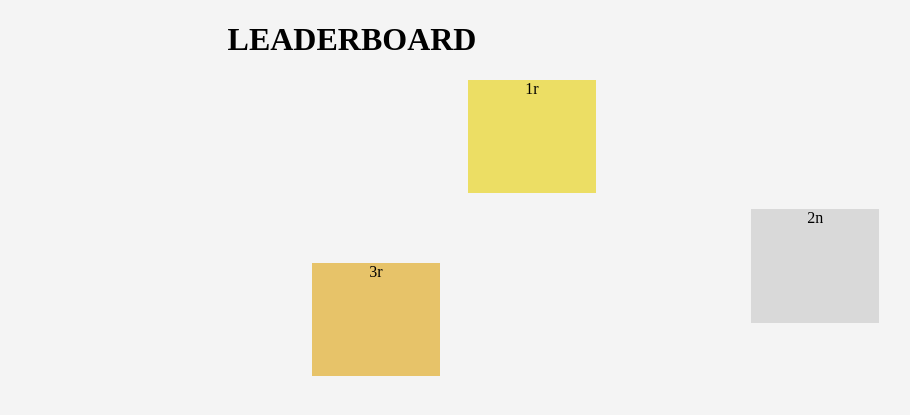
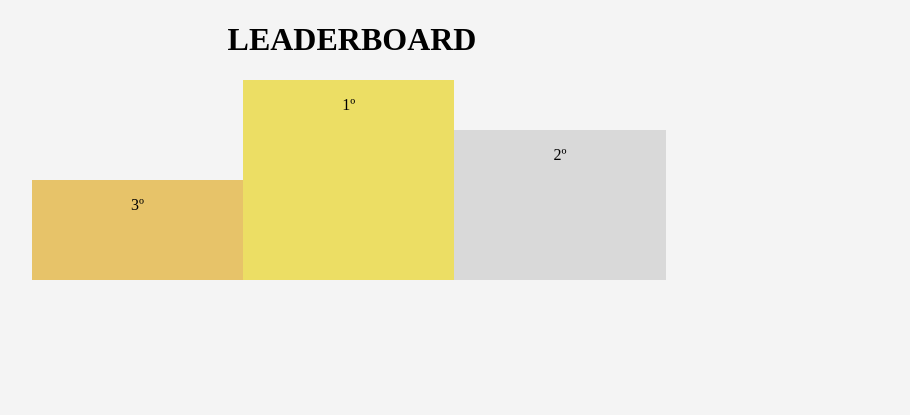
Before and after one commit to also1737/SnakeSMX, a PHP site: page /leaderscore.html in a window 1280 px wide. Shown: the part 84-499 px from the top of the page, without its empty margins (288-1198 px from the left). Run offline with PHP 8.4, Linux system fonts and the light colour scheme.

Commit message:
Acabado CSS de podio

```diff
--- a/css/cssliderscore.css
+++ b/css/cssliderscore.css
@@ -17,28 +17,40 @@ nav {
 h1 {
   text-align: center;
 }
+
+.grid {
+  position: relative;
+  width: 50%;
+  height: 200px;
+  margin: auto;
+  display: grid;
+  grid-template-columns: 33% 33% 33%;
+  vertical-align: bottom;
+}
+
 .primercubo {
   background-color: #ECDE64;
-  width: 10%;
-  height: 3cm;
-  position: relative;
-  left: 20cm;
+  position: absolute;
+  bottom: 0px;
+  left: 33%;
   text-align: center;
+  height: 200px;
+  width: 33%;
 }
 .segundocubo {
   background-color: #D9D9D9;
-  width: 10%;
-  height: 3cm;
-  position: relative;
-  left: 27.5cm;
+  position: absolute;
+  bottom: 0px;
+  left: 66%;
   text-align: center;
+  height: 150px;
+  width: 33%;
 }
 .tercercubo {
   background-color: #E7C369;
-  width: 10%;
-  height: 3cm;
-  position: relative;
-  left: 600px;
+  position: absolute;
+  bottom: 0px;
   text-align: center;
-  bottom: 2cm;
+  height: 100px;
+  width: 33%;
 }
--- a/leaderscore.html
+++ b/leaderscore.html
@@ -18,14 +18,16 @@
             </div>
         </nav>
     <h1>LEADERBOARD</h1>
-    <div class="primercubo">
-        <p>1r</p>
+    <div class="grid">
+        <div class="tercercubo">
+            <p>3º</p>
+        </div>
+        <div class="primercubo">
+            <p>1º</p>
+        </div>
+        <div class="segundocubo">
+            <p>2º</p>
+        </div>
     </div>
-    <div class="segundocubo">
-        <p>2n</p>
-    </div>
-    <div class="tercercubo">
-        <p>3r</p>
-</div>
 </body>
 </html>
```
